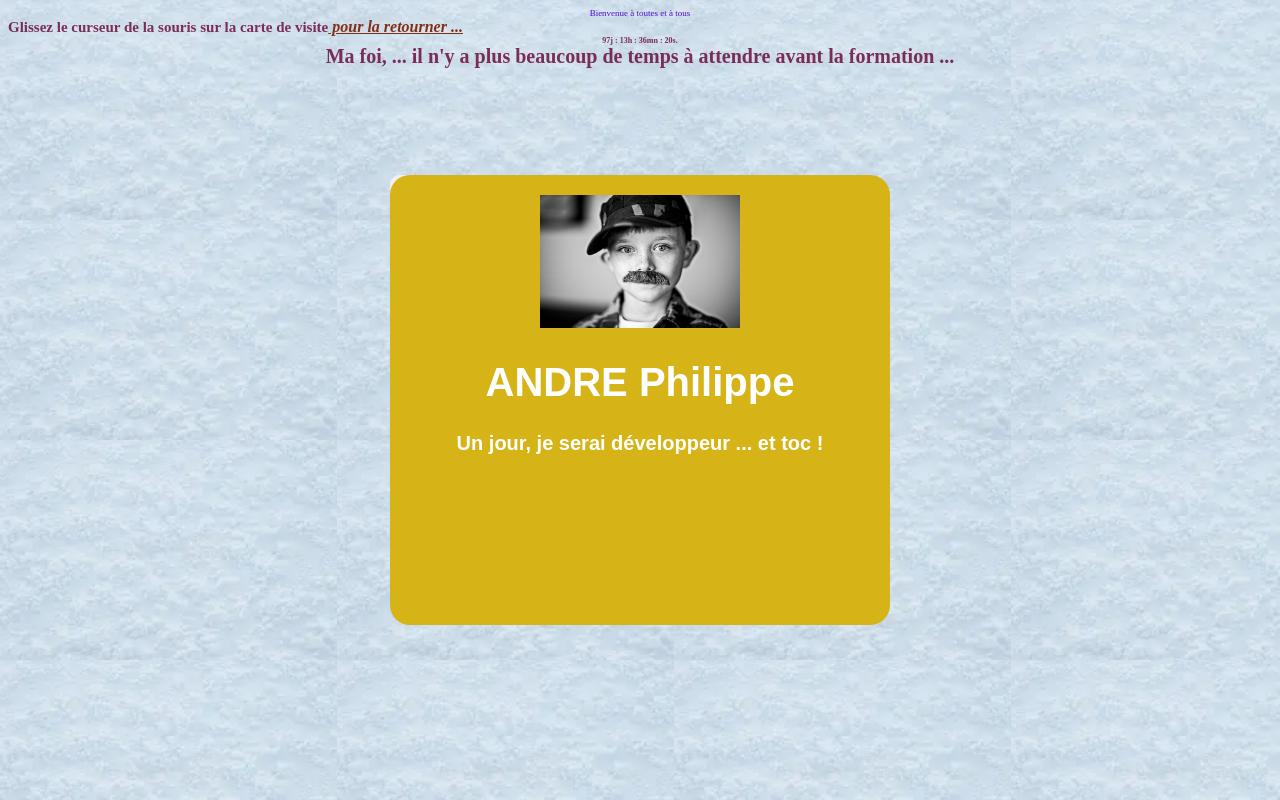
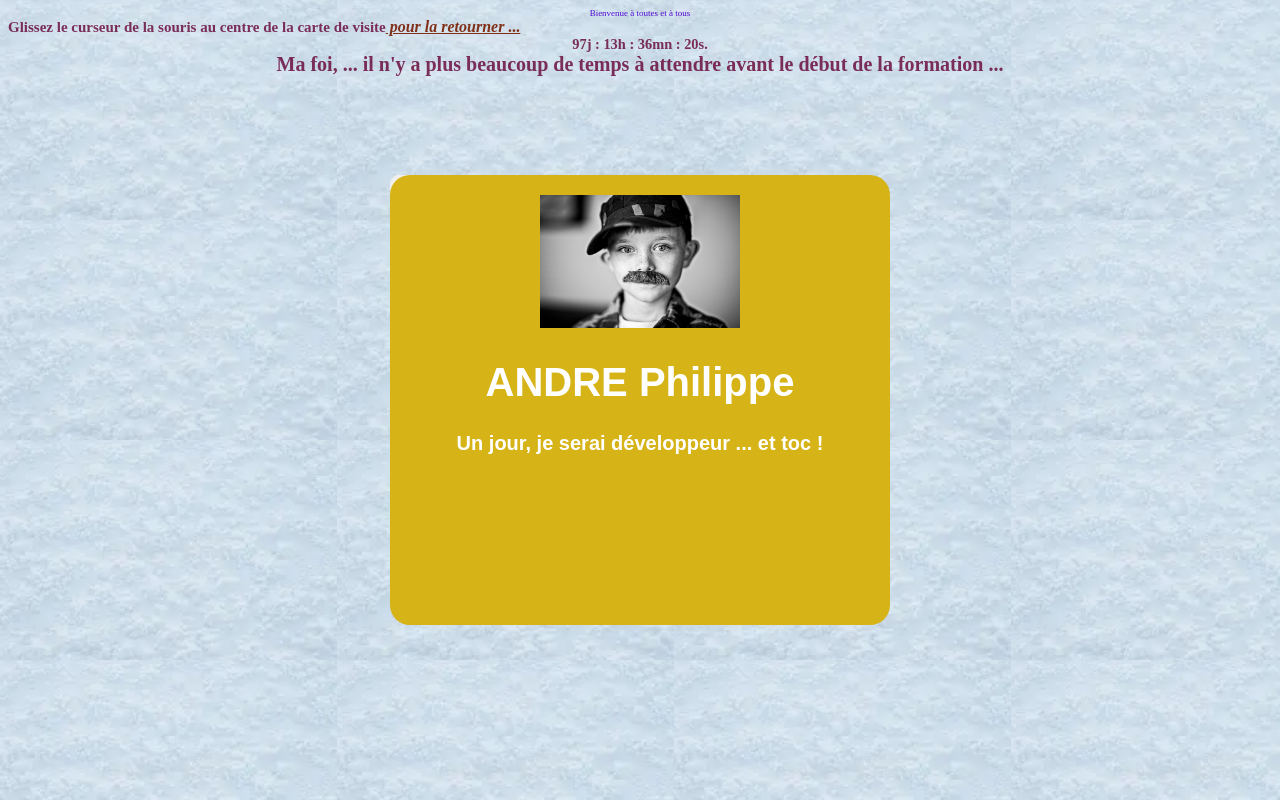
Before and after one commit to Fil2fer-vitamine/Fil2fer-vitamine.github.io, a plain HTML site: page index.html in a window 1280 px wide. Shown: the top 800 px of the page. Drawn offline with Linux system fonts and the light colour scheme.

Commit message:
Add files via upload

```diff
--- a/index.html
+++ b/index.html
@@ -18,11 +18,9 @@
     <div id="bienvenue">
       Bienvenue à toutes et à tous</div>
     <div id="consigne">
-      Glissez le curseur de la souris sur la carte de visite<span> pour la retourner ...</span>
+      Glissez le curseur de la souris au centre de la carte de visite<span> pour la retourner ...</span>
     </div>
 
-    <!--<center>Bienvenue à tous</center>
-    Glissez le curseur de la souris sur la carte de visite <span>pour la retourner ...</span> -->
 
     <!--Je place une division pour y placer le compte à rebours-->
     <div id="rebours">
@@ -31,7 +29,7 @@
 
 
     <div id="texte">
-      Ma foi, ... il n'y a plus beaucoup de temps à attendre avant la formation ...
+      Ma foi, ... il n'y a plus beaucoup de temps à attendre avant le début de la formation ...
     </div>
 
 
@@ -50,7 +48,7 @@
             <nav>
               <ol><h2 align="center">Pourquoi donc vouloir être développeur<br>WEB & Web Mobile ?</h2>
                 <li>
-                  <p>Et donc, ... pourquoi pas finalement ?    🤔 Hé bien, en voilà une question ?!?</p>
+                  <p>Et donc, ... pourquoi pas finalement ?    🤔 Hé bien, en voilà une question ?!? ... Il n'y a pas de doute, c'est une bonne question.</p>
                 </li>
                 <li>
                   <p>Se donner un autre challenge dans un monde du travail qui <span>évolue et continuera d'évoluer sans cesse,</span></p>  <!--NOUVEL AJOUT-->
--- a/petiteresolution.css
+++ b/petiteresolution.css
@@ -10,8 +10,7 @@
         display: flex;
         justify-content: center;
         align-items: center;
-        height: 50%;
-        font-size: 50%;
+        font-size: 90%;
         font-weight: bold;
     }
 }
```
